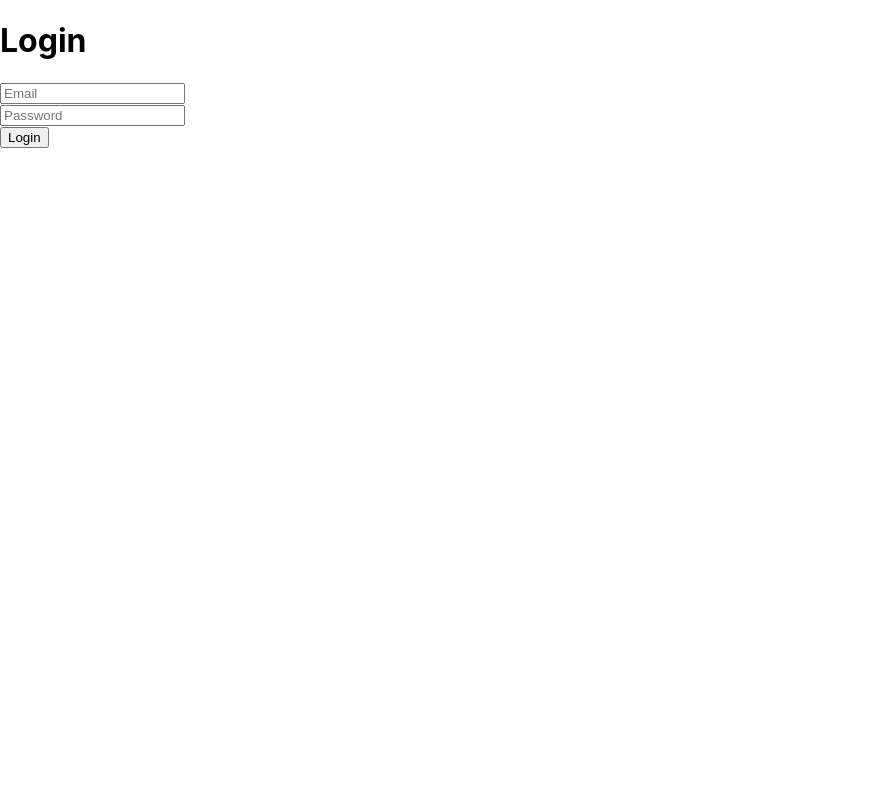
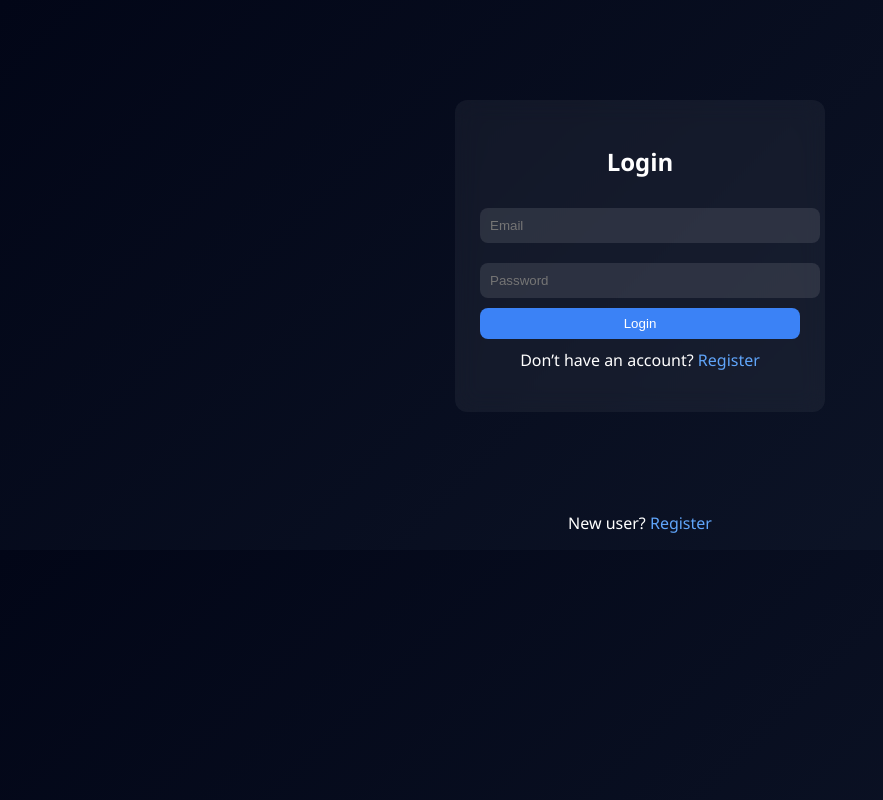
Before and after one commit to rakibahmedhimel/fastapi-blog-backend, a React (Create React App) app in the folder frontend/: page / in a window 1280 px wide. Shown: the whole page, without its empty margins (0-883 px from the left). Built offline with nearby package versions, Linux system fonts and the light colour scheme.

Commit message:
frontend updated

```diff
--- a/frontend/src/App.css
+++ b/frontend/src/App.css
@@ -1,38 +1,148 @@
-.App {
+/* RESET */
+body {
+  margin: 0;
+  font-family: "Segoe UI", sans-serif;
+  background: linear-gradient(135deg, #020617, #0f172a);
+  color: white;
+}
+
+/* MAIN CONTAINER */
+.container {
+  max-width: 700px;
+  margin: auto;
+  padding: 20px;
+}
+
+/* HEADER */
+.header {
+  display: flex;
+  justify-content: space-between;
+  align-items: center;
+  margin-bottom: 20px;
+}
+
+.header h1 {
+  margin: 0;
+}
+
+/* AUTH BOX */
+.auth-box {
+  width: 320px;
+  margin: 100px auto;
+  padding: 25px;
+  background: rgba(255,255,255,0.05);
+  border-radius: 12px;
+  backdrop-filter: blur(12px);
   text-align: center;
 }
 
-.App-logo {
-  height: 40vmin;
-  pointer-events: none;
-}
-
-@media (prefers-reduced-motion: no-preference) {
-  .App-logo {
-    animation: App-logo-spin infinite 20s linear;
-  }
-}
-
-.App-header {
-  background-color: #282c34;
-  min-height: 100vh;
-  display: flex;
-  flex-direction: column;
-  align-items: center;
-  justify-content: center;
-  font-size: calc(10px + 2vmin);
+/* INPUTS */
+.auth-box input,
+.create-box input,
+.create-box textarea {
+  width: 100%;
+  padding: 10px;
+  margin: 10px 0;
+  border-radius: 8px;
+  border: none;
+  background: rgba(255,255,255,0.1);
   color: white;
 }
 
-.App-link {
-  color: #61dafb;
+/* BUTTON */
+button {
+  border: none;
+  border-radius: 8px;
+  padding: 8px 14px;
+  cursor: pointer;
 }
 
-@keyframes App-logo-spin {
-  from {
-    transform: rotate(0deg);
-  }
-  to {
-    transform: rotate(360deg);
-  }
+/* AUTH BUTTON */
+.auth-box button {
+  width: 100%;
+  background: #3b82f6;
+  color: white;
 }
+
+/* SWITCH LINK */
+.switch {
+  text-align: center;
+  margin-top: 10px;
+}
+
+.switch span {
+  color: #60a5fa;
+  cursor: pointer;
+}
+
+/* LOGOUT */
+.logout {
+  background: #ef4444;
+  color: white;
+}
+
+/* CREATE BOX */
+.create-box {
+  background: rgba(255,255,255,0.05);
+  padding: 20px;
+  border-radius: 12px;
+  margin-bottom: 20px;
+}
+
+/* CREATE BUTTON */
+.create-btn {
+  background: #22c55e;
+  color: white;
+}
+
+/* POST CARD */
+.post-card {
+  background: rgba(255,255,255,0.05);
+  padding: 20px;
+  border-radius: 12px;
+  margin-bottom: 15px;
+  backdrop-filter: blur(12px);
+}
+
+/* AUTHOR */
+.author {
+  font-size: 14px;
+  color: #94a3b8;
+}
+
+/* ACTIONS */
+.post-actions {
+  display: flex;
+  justify-content: space-between;
+  margin-top: 10px;
+}
+
+/* LIKE */
+.like-btn {
+  background: #ec4899;
+  color: white;
+}
+
+/* COMMENTS */
+.comment {
+  background: rgba(255,255,255,0.08);
+  padding: 8px;
+  border-radius: 6px;
+  margin: 5px 0;
+}
+
+/* COMMENT BOX */
+.comment-box {
+  display: flex;
+  gap: 10px;
+  margin-top: 10px;
+}
+
+.comment-box input {
+  flex: 1;
+}
+
+.comment-btn {
+  background: #3b82f6;
+  color: white;
+}
--- a/frontend/src/App.js
+++ b/frontend/src/App.js
@@ -1,57 +1,35 @@
-import React, { useState, useEffect } from "react";
+import React, { useState } from "react";
 import Login from "./pages/Login";
+import Register from "./pages/Register";
 import Feed from "./pages/Feed";
+import "./App.css";
 
 function App() {
   const [isLoggedIn, setIsLoggedIn] = useState(false);
-  const [loading, setLoading] = useState(true); // 🔥 prevent UI flicker
-
-  useEffect(() => {
-    const token = localStorage.getItem("token");
-
-    if (!token) {
-      setLoading(false);
-      return;
-    }
-
-    fetch("https://fastapi-blog-backend-2y9w.onrender.com/users/me", {
-      headers: {
-        Authorization: "Bearer " + token
-      }
-    })
-      .then(res => {
-        if (res.ok) {
-          setIsLoggedIn(true);
-        } else {
-          localStorage.removeItem("token");
-          setIsLoggedIn(false);
-        }
-      })
-      .catch(() => {
-        localStorage.removeItem("token");
-        setIsLoggedIn(false);
-      })
-      .finally(() => {
-        setLoading(false); // ✅ always stop loading
-      });
-
-  }, []);
-
-  // 🔥 prevent render before check finishes
-  if (loading) {
-    return <h2>Loading...</h2>;
-  }
+  const [showRegister, setShowRegister] = useState(false);
 
   return (
     <div>
-      {isLoggedIn ? (
-        <Feed />
+
+      {!isLoggedIn ? (
+        <>
+          {showRegister ? (
+            <Register setIsLoggedIn={setIsLoggedIn} />
           ) : (
-        <Login setIsLoggedIn={setIsLoggedIn} />
+            <Login setIsLoggedIn={setIsLoggedIn} setShowRegister={setShowRegister}/>
           )}
 
-      {isLoggedIn && (
+          <p className="switch">
+            {showRegister ? "Already have account?" : "New user?"}
+            <span onClick={() => setShowRegister(!showRegister)}>
+              {showRegister ? " Login" : " Register"}
+            </span>
+          </p>
+        </>
+      ) : (
+        <>
           <button
+            className="logout"
             onClick={() => {
               localStorage.removeItem("token");
               setIsLoggedIn(false);
@@ -59,7 +37,11 @@ function App() {
           >
             Logout
           </button>
+
+          <Feed />
+        </>
       )}
+
     </div>
   );
 }
--- a/frontend/src/api/auth.js
+++ b/frontend/src/api/auth.js
@@ -1,5 +1,8 @@
+const BASE_URL = "https://fastapi-blog-backend-2y9w.onrender.com";
+
 export const loginUser = async (email, password) => {
-  const res = await fetch("https://fastapi-blog-backend-2y9w.onrender.com/login", {
+  try {
+    const res = await fetch(`${BASE_URL}/login`, {
       method: "POST",
       headers: {
         "Content-Type": "application/json"
@@ -7,5 +10,16 @@ export const loginUser = async (email, password) => {
       body: JSON.stringify({ email, password })
     });
 
-  return res.json();
+    const data = await res.json();
+
+    if (!res.ok) {
+      return { error: data.detail };
+    }
+
+    return data;
+
+  } catch (err) {
+    console.error("Login error:", err);
+    return { error: "Server error" };
+  }
 };
--- /dev/null
+++ b/frontend/src/components/CommentBox.js
@@ -0,0 +1,29 @@
+import React, { useState } from "react";
+
+function CommentBox({ onAdd }) {
+  const [text, setText] = useState("");
+
+  const handleSubmit = () => {
+    if (!text.trim()) return;
+
+    onAdd(text);      // send to parent
+    setText("");      // clear input
+  };
+
+  return (
+    <div className="comment-box">
+      <input
+        className="comment-input"
+        placeholder="Write a comment..."
+        value={text}
+        onChange={(e) => setText(e.target.value)}
+      />
+
+      <button className="btn comment-btn" onClick={handleSubmit}>
+        Add
+      </button>
+    </div>
+  );
+}
+
+export default CommentBox;
--- a/frontend/src/pages/Feed.js
+++ b/frontend/src/pages/Feed.js
@@ -40,30 +40,43 @@ function Feed() {
   };
 
   return (
-    <div>
-      <h2>Create Post</h2>
+    <div className="container">
+
+      <div className="header">
+        <h1>📚 Batch Feed</h1>
+
+        <button className="logout" onClick={() => {
+          localStorage.removeItem("token");
+          window.location.reload();
+        }}>
+          Logout
+        </button>
+      </div>
+
+      <div className="create-box">
+        <h3>Create Post</h3>
 
         <input
           placeholder="Title"
           value={title}
           onChange={e => setTitle(e.target.value)}
         />
-      <br />
 
         <textarea
           placeholder="Content"
           value={content}
           onChange={e => setContent(e.target.value)}
         />
-      <br />
 
-      <button onClick={handleCreate}>Create</button>
-
-      <h1>Posts</h1>
+        <button className="create-btn" onClick={handleCreate}>
+          Create
+        </button>
+      </div>
 
       {posts.map(post => (
         <PostCard key={post.id} post={post} onLike={handleLike} />
       ))}
+
     </div>
   );
 }
--- a/frontend/src/pages/Login.js
+++ b/frontend/src/pages/Login.js
@@ -1,32 +1,51 @@
 import React, { useState } from "react";
 import { loginUser } from "../api/auth";
 
-function Login({ setIsLoggedIn }) {
+function Login({ setIsLoggedIn, setShowRegister }) { // ✅ FIX: receive prop
+
   const [email, setEmail] = useState("");
   const [password, setPassword] = useState("");
 
   const handleLogin = async () => {
     const data = await loginUser(email, password);
 
+    console.log("LOGIN RESPONSE:", data); // 🔥 DEBUG
+
     if (data.access_token) {
       localStorage.setItem("token", data.access_token);
       setIsLoggedIn(true);
     } else {
-      alert("Login failed");
+      alert(data.error || "Login failed");
     }
   };
 
   return (
-    <div>
-      <h1>Login</h1>
+    <div className="auth-box">
+      <h2>Login</h2>
 
-      <input placeholder="Email" onChange={e => setEmail(e.target.value)} />
-      <br />
+      <input
+        placeholder="Email"
+        onChange={e => setEmail(e.target.value)}
+      />
 
-      <input placeholder="Password" type="password" onChange={e => setPassword(e.target.value)} />
-      <br />
+      <input
+        type="password"
+        placeholder="Password"
+        onChange={e => setPassword(e.target.value)}
+      />
 
-      <button onClick={handleLogin}>Login</button>
+      <button onClick={handleLogin}>
+        Login
+      </button>
+
+      {/* 🔥 SWITCH TO REGISTER */}
+      <p className="switch">
+        Don’t have an account?{" "}
+        <span onClick={() => setShowRegister(true)}>
+          Register
+        </span>
+      </p>
+
     </div>
   );
 }
--- /dev/null
+++ b/frontend/src/pages/Register.js
@@ -0,0 +1,70 @@
+import React, { useState } from "react";
+
+function Register({ setShowRegister }) {
+  // 🔹 State for form inputs
+  const [name, setName] = useState("");
+  const [email, setEmail] = useState("");
+  const [password, setPassword] = useState("");
+
+  // 🔥 Register function
+  const handleRegister = async () => {
+    try {
+      const res = await fetch("https://fastapi-blog-backend-2y9w.onrender.com/register", {
+        method: "POST",
+        headers: {
+          "Content-Type": "application/json"
+        },
+        body: JSON.stringify({ name, email, password })
+      });
+
+      const data = await res.json();
+
+      if (res.ok) {
+        alert("Registered successfully!");
+
+        // 🔥 Switch to login page
+        setShowRegister(false);
+
+      } else {
+        alert(data.detail || "Registration failed");
+      }
+
+    } catch (error) {
+      console.error(error);
+      alert("Server error");
+    }
+  };
+
+  return (
+    <div className="auth-box">
+      <h2>Register</h2>
+
+      <input
+        placeholder="Name"
+        value={name}
+        onChange={e => setName(e.target.value)}
+      />
+
+      <input
+        placeholder="Email"
+        value={email}
+        onChange={e => setEmail(e.target.value)}
+      />
+
+      <input
+        type="password"
+        placeholder="Password"
+        value={password}
+        onChange={e => setPassword(e.target.value)}
+      />
+
+      <button onClick={handleRegister}>
+        Register
+      </button>
+
+
+    </div>
+  );
+}
+
+export default Register;
```
Also changed, not shown: frontend/src/components/PostCard.js (+16 -32 lines). Lines whose indentation alone changed are shown as unchanged.
